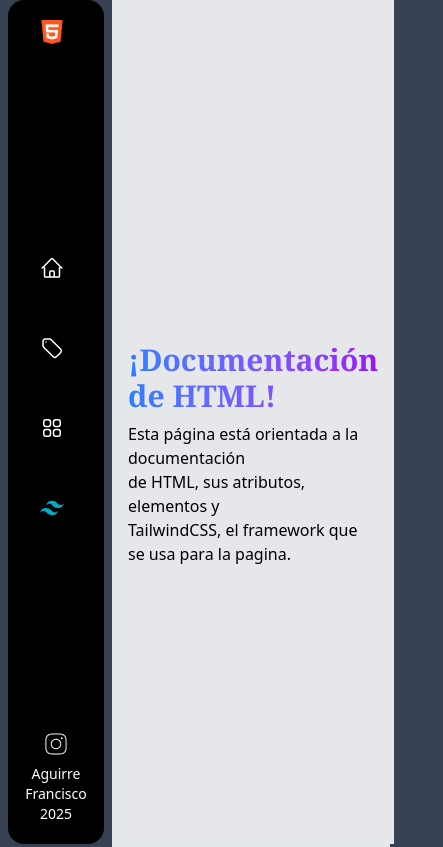
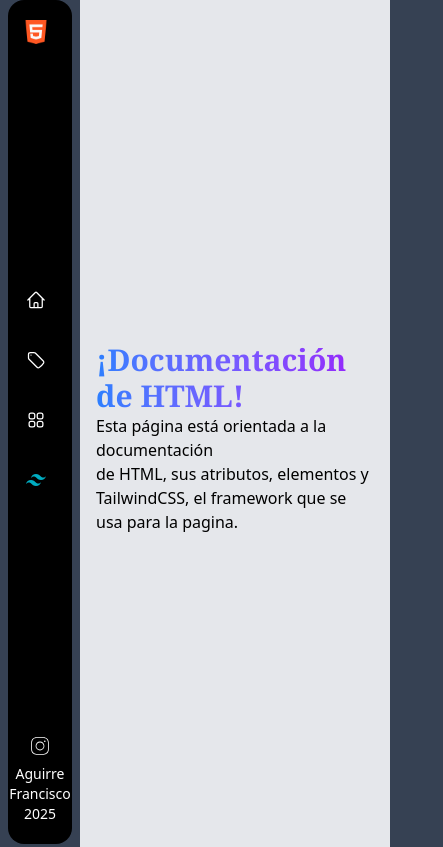
Before and after one commit to frqn2003/Francisco-Aguirre-TP2, a plain HTML site: page Menu.html in a window 390 px wide. Shown: the top 847 px of the page, 443 px wide, since content can reach past the window. Drawn offline with nearby package versions, Linux system fonts and the light colour scheme.

Commit message:
Funciona en mobil :D

```diff
--- a/Menu.html
+++ b/Menu.html
@@ -2,70 +2,113 @@
 <html lang="es" class="scroll-smooth">
 
 <head>
-    <meta charset="UTF-8">
+  <meta charset="UTF-8" />
   <title>Menu</title>
+  <meta name="viewport" content="width=device-width, initial-scale=1.0" />
   <!-- Tailwind CSS CDN -->
   <script src="https://cdn.jsdelivr.net/npm/@tailwindcss/browser@4"></script>
 </head>
+
 <body class="bg-gray-700">
   <div class="flex relative bg-gray-700">
     <!-- Sidebar -->
-        <div class="bg-black ml-2 rounded-2xl h-screen fixed text-white w-24 md:w-[12rem] flex flex-col px-4">
+    <div
+      class="bg-black ml-2 rounded-2xl h-screen fixed text-white w-16 sm:w-20 md:w-[12rem] flex flex-col px-2 sm:px-3 md:px-4 transition-all z-10">
       <div class="pt-5">
         <a href="#main" class="flex space-x-2 text-white justify-center items-center">
-                    <img src="732212.png" class="size-6" alt="profile">
+          <img src="732212.png" class="size-6" alt="profile" />
           <span class="text-2xl font-bold hidden md:block">HTML</span>
         </a>
       </div>
 
       <!-- Menu -->
-            <div class="flex flex-col flex-grow justify-center space-y-6">
-                <a href="#introduccion" class="block space-x-2 flex justify-center items-center py-4 px-4">
-                    <svg xmlns="http://www.w3.org/2000/svg" fill="none" viewBox="0 0 24 24" stroke-width="1.5" stroke="currentColor" class="size-6"> <path stroke-linecap="round" stroke-linejoin="round" d="m2.25 12 8.954-8.955c.44-.439 1.152-.439 1.591 0L21.75 12M4.5 9.75v10.125c0 .621.504 1.125 1.125 1.125H9.75v-4.875c0-.621.504-1.125 1.125-1.125h2.25c.621 0 1.125.504 1.125 1.125V21h4.125c.621 0 1.125-.504 1.125-1.125V9.75M8.25 21h8.25" />
+      <div class="flex flex-col flex-grow justify-center space-y-4 md:space-y-6">
+        <a href="#introduccion"
+          class="block space-x-2 flex justify-center items-center py-3 md:py-4 px-2 md:px-4 rounded-lg hover:bg-gray-800 transition-colors">
+          <svg xmlns="http://www.w3.org/2000/svg" fill="none" viewBox="0 0 24 24" stroke-width="1.5"
+            stroke="currentColor" class="size-5 sm:size-6">
+            <path stroke-linecap="round" stroke-linejoin="round"
+              d="m2.25 12 8.954-8.955c.44-.439 1.152-.439 1.591 0L21.75 12M4.5 9.75v10.125c0 .621.504 1.125 1.125 1.125H9.75v-4.875c0-.621.504-1.125 1.125-1.125h2.25c.621 0 1.125.504 1.125 1.125V21h4.125c.621 0 1.125-.504 1.125-1.125V9.75M8.25 21h8.25" />
           </svg>
           <span class="md:block hidden font-bold text-lg">Intro</span>
         </a>
-                <a href="#top" class="block space-x-2 flex justify-center items-center py-4 px-4">
-                    <svg xmlns="http://www.w3.org/2000/svg" fill="none" viewBox="0 0 24 24" stroke-width="1.5" stroke="currentColor" class="size-6">
-                        <path stroke-linecap="round" stroke-linejoin="round" d="M9.568 3H5.25A2.25 2.25 0 0 0 3 5.25v4.318c0 .597.237 1.17.659 1.591l9.581 9.581c.699.699 1.78.872 2.607.33a18.095 18.095 0 0 0 5.223-5.223c.542-.827.369-1.908-.33-2.607L11.16 3.66A2.25 2.25 0 0 0 9.568 3Z" />
+        <a href="#top"
+          class="block space-x-2 flex justify-center items-center py-3 md:py-4 px-2 md:px-4 rounded-lg hover:bg-gray-800 transition-colors">
+          <svg xmlns="http://www.w3.org/2000/svg" fill="none" viewBox="0 0 24 24" stroke-width="1.5"
+            stroke="currentColor" class="size-5 sm:size-6">
+            <path stroke-linecap="round" stroke-linejoin="round"
+              d="M9.568 3H5.25A2.25 2.25 0 0 0 3 5.25v4.318c0 .597.237 1.17.659 1.591l9.581 9.581c.699.699 1.78.872 2.607.33a18.095 18.095 0 0 0 5.223-5.223c.542-.827.369-1.908-.33-2.607L11.16 3.66A2.25 2.25 0 0 0 9.568 3Z" />
             <path stroke-linecap="round" stroke-linejoin="round" d="M6 6h.008v.008H6V6Z" />
           </svg>
           <span class="md:block hidden font-bold text-lg">Elementos</span>
         </a>
-                <a href="#" class="block space-x-2 flex justify-center items-center py-4 px-4">
-                    <svg xmlns="http://www.w3.org/2000/svg" fill="none" viewBox="0 0 24 24" stroke-width="1.5" stroke="currentColor" class="size-6">
-                        <path stroke-linecap="round" stroke-linejoin="round" d="M3.75 6A2.25 2.25 0 0 1 6 3.75h2.25A2.25 2.25 0 0 1 10.5 6v2.25a2.25 2.25 0 0 1-2.25 2.25H6a2.25 2.25 0 0 1-2.25-2.25V6ZM3.75 15.75A2.25 2.25 0 0 1 6 13.5h2.25a2.25 2.25 0 0 1 2.25 2.25V18a2.25 2.25 0 0 1-2.25 2.25H6A2.25 2.25 0 0 1 3.75 18v-2.25ZM13.5 6a2.25 2.25 0 0 1 2.25-2.25H18A2.25 2.25 0 0 1 20.25 6v2.25A2.25 2.25 0 0 1 18 10.5h-2.25a2.25 2.25 0 0 1-2.25-2.25V6ZM13.5 15.75a2.25 2.25 0 0 1 2.25-2.25H18a2.25 2.25 0 0 1 2.25 2.25V18A2.25 2.25 0 0 1 18 20.25h-2.25A2.25 2.25 0 0 1 13.5 18v-2.25Z" />
-                    </svg> <span class="md:block hidden font-bold text-lg">Atributos</span></a>
-                <a href="#" class="block space-x-2 flex justify-center items-center py-4 px-4">
-                    <svg xmlns="http://www.w3.org/2000/svg" x="0px" y="0px" class="size-6" viewBox="0 0 48 48">
-                        <path fill="#00acc1" d="M24,9.604c-6.4,0-10.4,3.199-12,9.597c2.4-3.199,5.2-4.398,8.4-3.599 c1.826,0.456,3.131,1.781,4.576,3.247C27.328,21.236,30.051,24,36,24c6.4,0,10.4-3.199,12-9.598c-2.4,3.199-5.2,4.399-8.4,3.6 c-1.825-0.456-3.13-1.781-4.575-3.247C32.672,12.367,29.948,9.604,24,9.604L24,9.604z M12,24c-6.4,0-10.4,3.199-12,9.598 c2.4-3.199,5.2-4.399,8.4-3.599c1.825,0.457,3.13,1.781,4.575,3.246c2.353,2.388,5.077,5.152,11.025,5.152 c6.4,0,10.4-3.199,12-9.598c-2.4,3.199-5.2,4.399-8.4,3.599c-1.826-0.456-3.131-1.781-4.576-3.246C20.672,26.764,17.949,24,12,24 L12,24z"></path>
+        <a href="#"
+          class="block space-x-2 flex justify-center items-center py-3 md:py-4 px-2 md:px-4 rounded-lg hover:bg-gray-800 transition-colors">
+          <svg xmlns="http://www.w3.org/2000/svg" fill="none" viewBox="0 0 24 24" stroke-width="1.5"
+            stroke="currentColor" class="size-5 sm:size-6">
+            <path stroke-linecap="round" stroke-linejoin="round"
+              d="M3.75 6A2.25 2.25 0 0 1 6 3.75h2.25A2.25 2.25 0 0 1 10.5 6v2.25a2.25 2.25 0 0 1-2.25 2.25H6a2.25 2.25 0 0 1-2.25-2.25V6ZM3.75 15.75A2.25 2.25 0 0 1 6 13.5h2.25a2.25 2.25 0 0 1 2.25 2.25V18a2.25 2.25 0 0 1-2.25 2.25H6A2.25 2.25 0 0 1 3.75 18v-2.25ZM13.5 6a2.25 2.25 0 0 1 2.25-2.25H18A2.25 2.25 0 0 1 20.25 6v2.25A2.25 2.25 0 0 1 18 10.5h-2.25a2.25 2.25 0 0 1-2.25-2.25V6ZM13.5 15.75a2.25 2.25 0 0 1 2.25-2.25H18a2.25 2.25 0 0 1 2.25 2.25V18A2.25 2.25 0 0 1 18 20.25h-2.25A2.25 2.25 0 0 1 13.5 18v-2.25Z" />
           </svg>
-                    <span class="md:block hidden font-bold text-lg">TailwindCSS</span></a>
+          <span class="md:block hidden font-bold text-lg">Atributos</span>
+        </a>
+        <a href="#"
+          class="block space-x-2 flex justify-center items-center py-3 md:py-4 px-2 md:px-4 rounded-lg hover:bg-gray-800 transition-colors">
+          <svg xmlns="http://www.w3.org/2000/svg" x="0px" y="0px" class="size-5 sm:size-6" viewBox="0 0 48 48">
+            <path fill="#00acc1"
+              d="M24,9.604c-6.4,0-10.4,3.199-12,9.597c2.4-3.199,5.2-4.398,8.4-3.599 c1.826,0.456,3.131,1.781,4.576,3.247C27.328,21.236,30.051,24,36,24c6.4,0,10.4-3.199,12-9.598c-2.4,3.199-5.2,4.399-8.4,3.6 c-1.825-0.456-3.13-1.781-4.575-3.247C32.672,12.367,29.948,9.604,24,9.604L24,9.604z M12,24c-6.4,0-10.4,3.199-12,9.598 c2.4-3.199,5.2-4.399,8.4-3.599c1.825,0.457,3.13,1.781,4.575,3.246c2.353,2.388,5.077,5.152,11.025,5.152 c6.4,0,10.4-3.199,12-9.598c-2.4,3.199-5.2,4.399-8.4,3.599c-1.826-0.456-3.131-1.781-4.576-3.246C20.672,26.764,17.949,24,12,24 L12,24z">
+            </path>
+          </svg>
+          <span class="md:block hidden font-bold text-lg">TailwindCSS</span>
+        </a>
       </div>
 
       <!-- Parte inferior (pie de pagina) -->
       <div class="pb-5">
         <div class="flex flex-col items-center space-y-2">
-                    <svg xmlns="http://www.w3.org/2000/svg" x="0px" y="0px" class="size-6" viewBox="0 0 50 50">
-                        <path fill="#ffffff" d="M 16 3 C 8.8324839 3 3 8.8324839 3 16 L 3 34 C 3 41.167516 8.8324839 47 16 47 L 34 47 C 41.167516 47 47 41.167516 47 34 L 47 16 C 47 8.8324839 41.167516 3 34 3 L 16 3 z M 16 5 L 34 5 C 40.086484 5 45 9.9135161 45 16 L 45 34 C 45 40.086484 40.086484 45 34 45 L 16 45 C 9.9135161 45 5 40.086484 5 34 L 5 16 C 5 9.9135161 9.9135161 5 16 5 z M 37 11 A 2 2 0 0 0 35 13 A 2 2 0 0 0 37 15 A 2 2 0 0 0 39 13 A 2 2 0 0 0 37 11 z M 25 14 C 18.936712 14 14 18.936712 14 25 C 14 31.063288 18.936712 36 25 36 C 31.063288 36 36 31.063288 36 25 C 36 18.936712 31.063288 14 25 14 z M 25 16 C 29.982407 16 34 20.017593 34 25 C 34 29.982407 29.982407 34 25 34 C 20.017593 34 16 29.982407 16 25 C 16 20.017593 20.017593 16 25 16 z"></path>
+          <svg xmlns="http://www.w3.org/2000/svg" x="0px" y="0px" class="size-5 md:size-6" viewBox="0 0 50 50">
+            <path fill="#ffffff"
+              d="M 16 3 C 8.8324839 3 3 8.8324839 3 16 L 3 34 C 3 41.167516 8.8324839 47 16 47 L 34 47 C 41.167516 47 47 41.167516 47 34 L 47 16 C 47 8.8324839 41.167516 3 34 3 L 16 3 z M 16 5 L 34 5 C 40.086484 5 45 9.9135161 45 16 L 45 34 C 45 40.086484 40.086484 45 34 45 L 16 45 C 9.9135161 45 5 40.086484 5 34 L 5 16 C 5 9.9135161 9.9135161 5 16 5 z M 37 11 A 2 2 0 0 0 35 13 A 2 2 0 0 0 37 15 A 2 2 0 0 0 39 13 A 2 2 0 0 0 37 11 z M 25 14 C 18.936712 14 14 18.936712 14 25 C 14 31.063288 18.936712 36 25 36 C 31.063288 36 36 31.063288 36 25 C 36 18.936712 31.063288 14 25 14 z M 25 16 C 29.982407 16 34 20.017593 34 25 C 34 29.982407 29.982407 34 25 34 C 20.017593 34 16 29.982407 16 25 C 16 20.017593 20.017593 16 25 16 z">
+            </path>
           </svg>
-                    <span class="text-sm text-center">Aguirre Francisco <br>2025</span>
+          <span class="text-sm text-center">Aguirre Francisco <br />2025</span>
         </div>
       </div>
     </div>
 
-
     <!-- Contenido principal -->
-        <div class="md:ml-[14rem] ml-28 bg-gray-200 min-h-screen p-4 space-y-2 grid grid-rows-2 place-items-start" id="main">
-            <span class="md:text-6xl text-3xl font-extrabold font-serif bg-clip-text text-transparent text-gradient bg-gradient-to-r from-blue-500 to-purple-600 self-end ">¡Documentación<br>de HTML!</span>
-            <span class="md:text-2xl text-md self-start">Esta página está orientada a la documentación <br> de HTML, sus atributos, elementos y <br>TailwindCSS, el framework que se usa para la pagina.</span>
+    <div class="md:ml-[14rem] sm:ml-24 ml-20 bg-gray-200 min-h-screen p-4 w-full" id="main">
+      <div class="flex flex-col justify-center min-h-screen">
+        <span
+          class="md:text-6xl text-3xl font-extrabold font-serif bg-clip-text text-transparent text-gradient bg-gradient-to-r from-blue-500 to-purple-600">¡Documentación<br />de
+          HTML!</span>
+        <span class="md:text-2xl text-md">Esta página está orientada a la documentación <br />
+          de HTML, sus atributos, elementos y <br />TailwindCSS, el framework
+          que se usa para la pagina.</span>
       </div>
     </div>
-    <div class="md:ml-[14rem] ml-28 bg-gray-200 bg-gradient-to-b from-gray-200  to-gray-400 min-h-screen p-4" id="introduccion">
-        <div class="mt-5 gap-2">
-            <h1 class="font-extrabold text-5xl font-serif">introduccion al html</h1>
-            <p class="text-xl mt-1 gap-2">HTML (Lenguaje de Marcas de Hipertexto, del inglés HyperText Markup Language) es el componente más básico de la Web. Define el significado y la estructura del contenido web. Además de HTML, generalmente se utilizan otras tecnologías para describir la apariencia/presentación de una página web (CSS) o la funcionalidad/comportamiento (JavaScript). </p>
-            <p class="mt-1 text-xl gap-2">Cada pagina HTML, consta de un conjunto de etiquetas que representan los componentes básicos de la pagina web. Con ellos creamos una jerarquía que estructura el contenido en secciones, párrafos, encabezados y otros bloques de contenidos. La mayoría de los elementos HTML tienen una apertura y un cierre que utilizan una sintaxis como la siguiente: <code>&lt;tag&gt;contenido&lt;/tag&gt;</code>
+  </div>
+  <div
+    class="md:ml-[14rem] sm:ml-24 ml-20 bg-gray-200 bg-gradient-to-b from-gray-200 to-gray-400 min-h-screen p-4 sm:p-6 md:p-8"
+    id="introduccion">
+    <div class="mt-5 space-y-4">
+      <h1 class="font-extrabold text-3xl sm:text-4xl md:text-5xl font-serif">
+        introduccion al html
+      </h1>
+      <p class="text-base sm:text-lg md:text-xl">
+        HTML (Lenguaje de Marcas de Hipertexto, del inglés HyperText Markup
+        Language) es el componente más básico de la Web. Define el significado
+        y la estructura del contenido web. Además de HTML, generalmente se
+        utilizan otras tecnologías para describir la apariencia/presentación
+        de una página web (CSS) o la funcionalidad/comportamiento
+        (JavaScript).
+      </p>
+      <p class="text-base sm:text-lg md:text-xl">
+        Cada pagina HTML, consta de un conjunto de etiquetas que representan
+        los componentes básicos de la pagina web. Con ellos creamos una
+        jerarquía que estructura el contenido en secciones, párrafos,
+        encabezados y otros bloques de contenidos. La mayoría de los elementos
+        HTML tienen una apertura y un cierre que utilizan una sintaxis como la
+        siguiente: <code>&lt;tag&gt;contenido&lt;/tag&gt;</code>
       </p>
     </div>
   </div>
```
Lines whose indentation alone changed are shown as unchanged.
